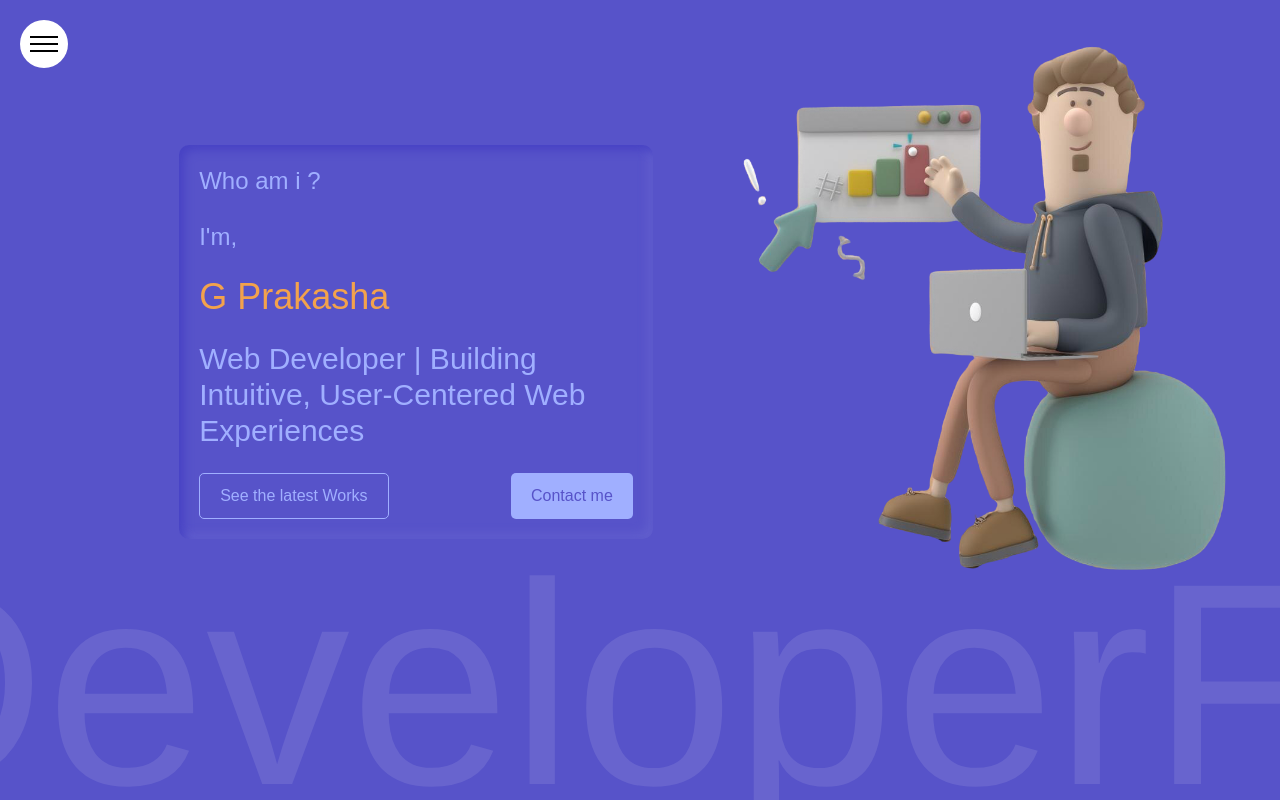
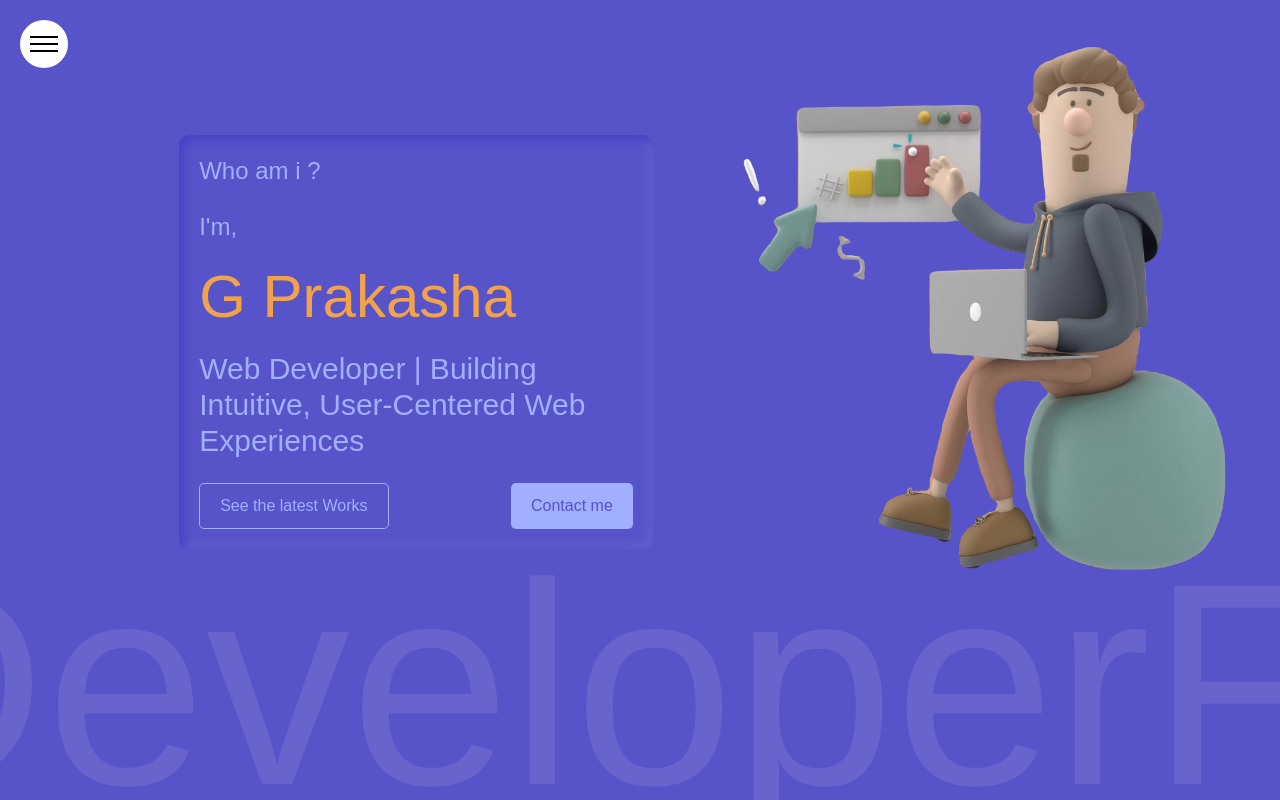
Before and after one commit to GPrakasha/protfolio2, a React (Vite) app: page / in a window 1280 px wide. Built offline with nearby package versions, Linux system fonts and the light colour scheme; a web font is replaced by a local one.

Commit message:
fix: intro section responsiveness

```diff
--- a/src/components/intro/IntroSection.tsx
+++ b/src/components/intro/IntroSection.tsx
@@ -111,7 +111,7 @@ export default function IntroSection() {
 				</motion.h3>
 				<motion.h1
 					variants={textVariants}
-					className="text-4xl text-tertiary-color"
+					className="text-4xl md:text-6xl text-tertiary-color"
 				>
 					G Prakasha
 				</motion.h1>
```
